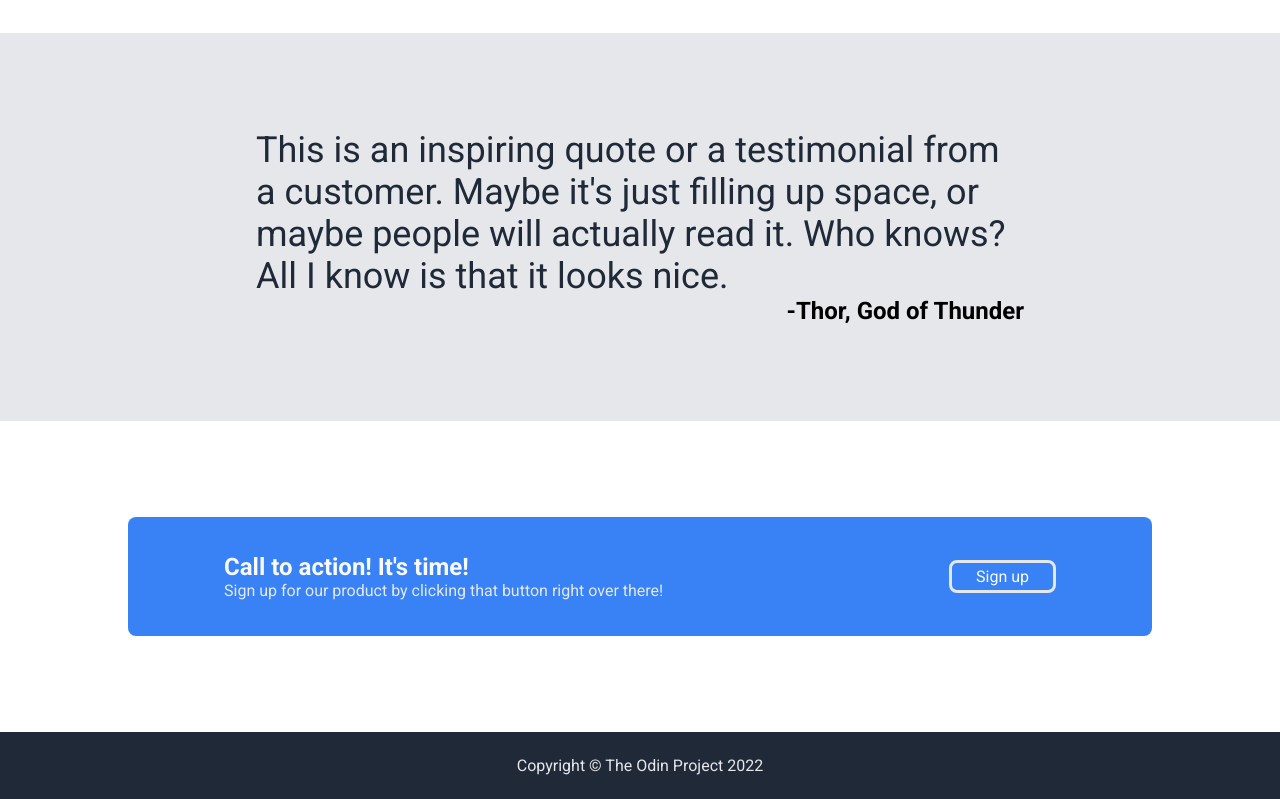
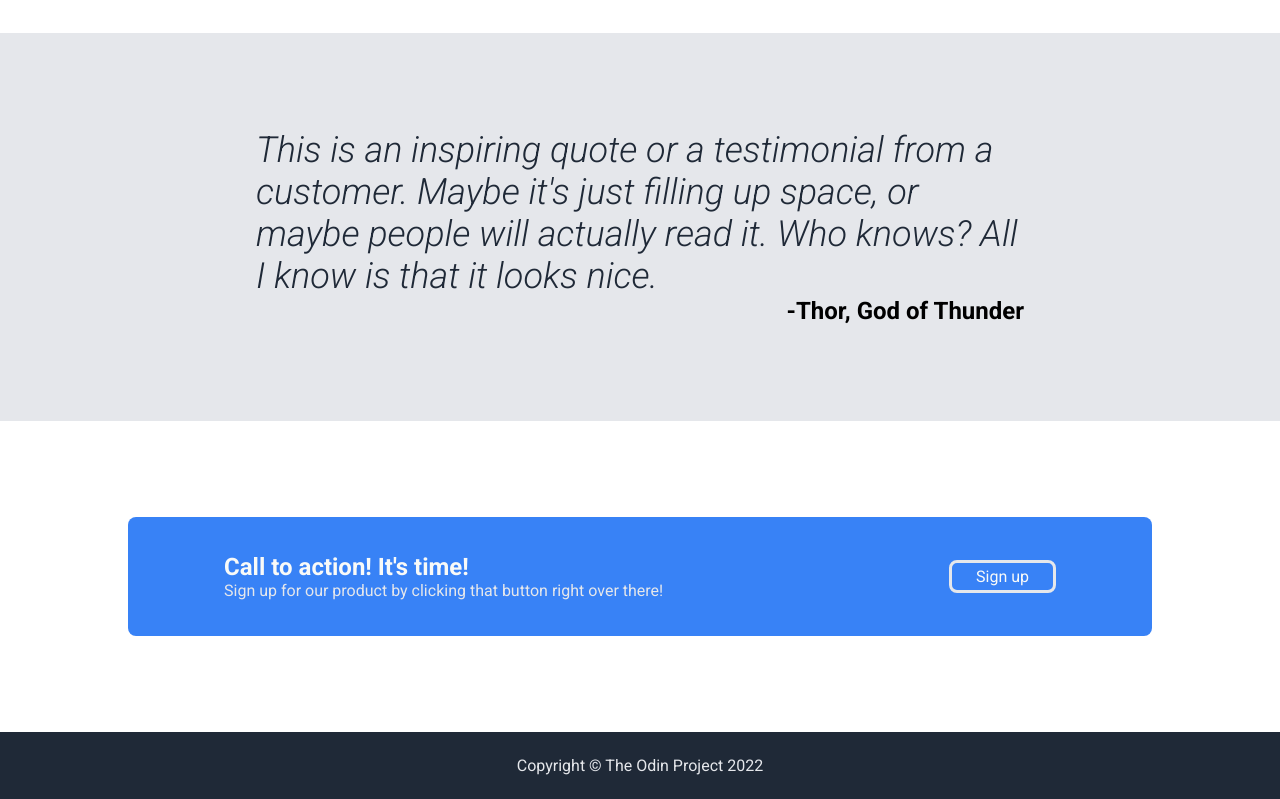
Before and after one commit to chris-phillips1/odin-landing-page, a plain HTML site: page index.html in a window 1280 px wide. Shown: the part 1036-1835 px from the top of the page. Drawn offline with Linux system fonts and the light colour scheme.

Commit message:
add styling to quote section

```diff
--- a/css/styles.css
+++ b/css/styles.css
@@ -133,6 +133,8 @@ body {
 
 .quote-text {
     font-size: 36px;
+    font-weight: 300;
+    font-style: italic;
     color: var(--primary);
 }
 
```
